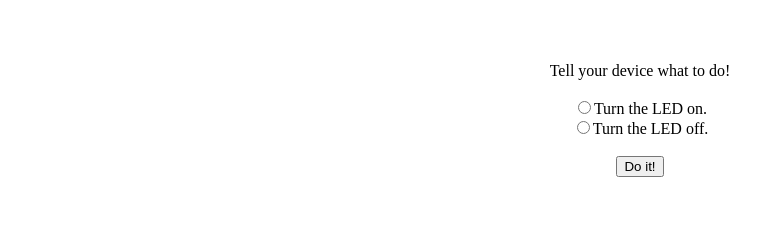
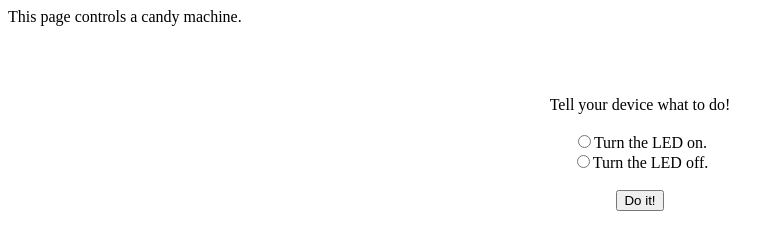
Before and after one commit to utdesign-iot/Bluetooth, a plain HTML site: page index.html in a window 1280 px wide. Shown: the whole page, without its empty margins (0-784 px from the left). Drawn offline with Linux system fonts and the light colour scheme.

Commit message:
test paragraph

```diff
--- a/index.html
+++ b/index.html
@@ -10,6 +10,8 @@ and replace your-access-token-goes-here with your actual access token-->
     <title>Candy Man</title>
   </head>
   <body>
+    <p> This page controls a candy machine. </p>
+
   <center>
   	<br>
   	<br>
```
